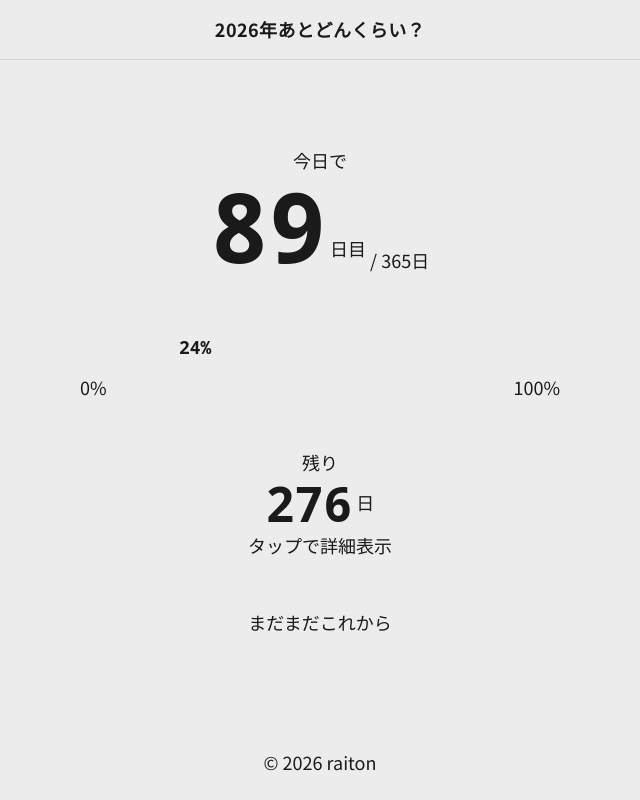
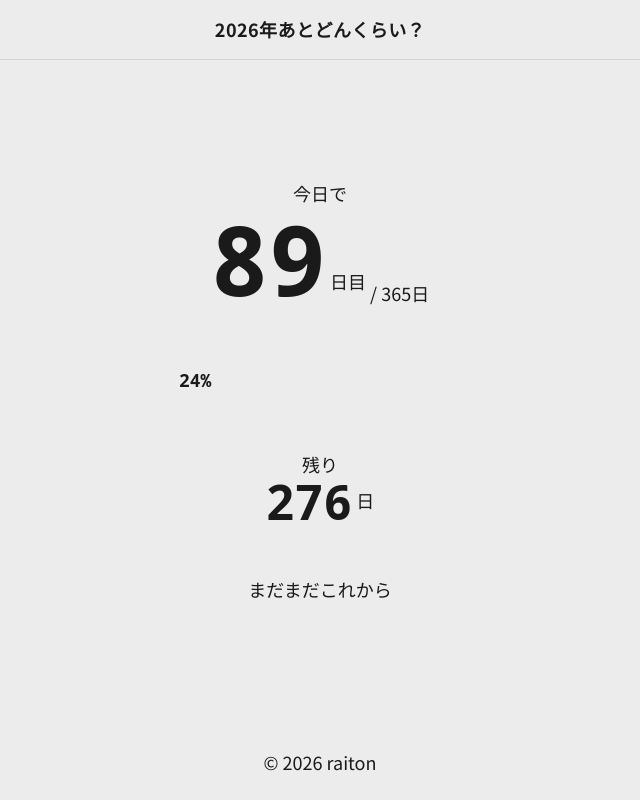
Before and after one commit to raiton-boo/year-project, a Next.js app: page / in a window 1280 px wide. Shown: the whole page, without its empty margins (320-960 px from the left). Built offline with nearby package versions, Linux system fonts and the light colour scheme.

Commit message:
refactor: 可読性の向上

```diff
--- a/src/components/features/ElapsedDays.tsx
+++ b/src/components/features/ElapsedDays.tsx
@@ -5,45 +5,39 @@ import type { YearProgress } from '@/hooks/useYearProgress';
 type Props = Pick<YearProgress, 'elapsedDays' | 'totalDays'>;
 
 export default function ElapsedDays({ elapsedDays, totalDays }: Props) {
+  const labelStyle = {
+    fontSize: 'var(--font-size-sm)',
+    color: 'var(--color-subtext)',
+    fontWeight: 500 as const,
+  };
+
+  const numberStyle = {
+    fontSize: 'clamp(3.75rem, 12vw, 6rem)',
+    fontWeight: 800 as const,
+    letterSpacing: 'var(--letter-spacing-tight)',
+  };
+
+  const unitStyle = {
+    fontSize: 'var(--font-size-lg)',
+    color: 'var(--color-subtext)',
+  };
+
+  const smallLabelStyle = {
+    fontSize: 'var(--font-size-sm)',
+    color: 'var(--color-subtext)',
+  };
+
   return (
     <div className="flex flex-col items-center gap-1">
-      <p
-        style={{
-          fontSize: 'var(--font-size-sm)',
-          color: 'var(--color-subtext)',
-          fontWeight: 500,
-        }}
-      >
-        今日で
-      </p>
+      <p style={labelStyle}>今日で</p>
       <div className="flex items-end gap-1">
-        <p
-          className="font-number leading-none"
-          style={{
-            fontSize: 'clamp(3.75rem, 12vw, 6rem)',
-            fontWeight: 800,
-            letterSpacing: 'var(--letter-spacing-tight)',
-          }}
-        >
+        <p className="font-number leading-none" style={numberStyle}>
           {elapsedDays}
         </p>
-        <p
-          className="mb-3"
-          style={{
-            fontSize: 'var(--font-size-lg)',
-            color: 'var(--color-subtext)',
-          }}
-        >
+        <p className="mb-3" style={unitStyle}>
           日目
         </p>
-        <p
-          style={{
-            fontSize: 'var(--font-size-sm)',
-            color: 'var(--color-subtext)',
-          }}
-        >
-          / {totalDays}日
-        </p>
+        <p style={smallLabelStyle}>/ {totalDays}日</p>
       </div>
     </div>
   );
--- a/src/components/features/ProgressBar.tsx
+++ b/src/components/features/ProgressBar.tsx
@@ -5,9 +5,15 @@ import type { YearProgress } from '@/hooks/useYearProgress';
 
 type Props = Pick<YearProgress, 'progressRate'>;
 
+const CLAMP_MIN_PERCENT = 8;
+const CLAMP_MAX_PERCENT = 92;
+
 export default function ProgressBar({ progressRate }: Props) {
-  // パーセント表示がはみ出さないよう端を調整
-  const clampedLeft = Math.min(Math.max(progressRate, 8), 92);
+  // % 表示がバーの端ではみ出さないよう、表示位置を CLAMP_MIN_PERCENT~CLAMP_MAX_PERCENT% に制限する
+  const clampedLeft = Math.min(
+    Math.max(progressRate, CLAMP_MIN_PERCENT),
+    CLAMP_MAX_PERCENT
+  );
 
   return (
     <div className="flex flex-col w-full max-w-lg px-4 mt-8">
@@ -49,40 +55,18 @@ export default function ProgressBar({ progressRate }: Props) {
 
         {/* ピン */}
         <motion.div
-          className="absolute top-1/2 -translate-y-1/2 -translate-x-1/2 rounded-full"
+          className="absolute top-1/2 -translate-y-1/2 rounded-full"
           style={{
+            left: `${progressRate}%`,
             width: 'var(--progress-pin-size)',
             height: 'var(--progress-pin-size)',
-            backgroundColor: 'var(--color-progress-fill)',
+            backgroundColor: 'var(--color-accent)',
+            boxShadow: '0 2px 8px rgba(59, 130, 246, 0.3)',
           }}
           initial={{ left: '0%' }}
           animate={{ left: `${progressRate}%` }}
           transition={{ duration: 1, ease: 'easeOut' }}
-        >
-          {/* 鼓動アニメーション */}
-          <motion.div
-            className="w-full h-full rounded-full"
-            style={{ backgroundColor: 'var(--color-progress-fill)' }}
-            animate={{ scale: [1, 1.2, 1] }}
-            transition={{
-              duration: 1.2,
-              repeat: Infinity,
-              ease: 'easeInOut',
-            }}
-          />
-        </motion.div>
-      </div>
-
-      {/* 0%と100%のラベル */}
-      <div
-        className="flex justify-between w-full mt-1"
-        style={{
-          fontSize: 'var(--font-size-xs)',
-          color: 'var(--color-subtext)',
-        }}
-      >
-        <span>0%</span>
-        <span>100%</span>
+        />
       </div>
     </div>
   );
--- a/src/components/features/RemainingDays.tsx
+++ b/src/components/features/RemainingDays.tsx
@@ -12,24 +12,44 @@ type TimeUnitProps = {
   large?: boolean;
 };
 
+const labelStyle = {
+  fontSize: 'var(--font-size-sm)',
+  color: 'var(--color-subtext)',
+  fontWeight: 500 as const,
+};
+
+const timeUnitNumberSmallStyle = {
+  fontSize: 'var(--font-size-xl)',
+  fontWeight: 600 as const,
+};
+
+const timeUnitNumberLargeStyle = {
+  fontSize: 'clamp(2rem, 6vw, 3rem)',
+  fontWeight: 600 as const,
+};
+
+const unitStyle = {
+  fontSize: 'var(--font-size-lg)',
+  color: 'var(--color-subtext)',
+};
+
+const unitStyleSmall = {
+  fontSize: 'var(--font-size-base)',
+  color: 'var(--color-subtext)',
+};
+
 function TimeUnit({ value, unit, large = false }: TimeUnitProps) {
   return (
     <div className="flex items-end gap-1 whitespace-nowrap">
       <p
         className="font-number leading-none"
-        style={{
-          fontSize: large ? 'clamp(2rem, 6vw, 3rem)' : 'var(--font-size-xl)',
-          fontWeight: 600,
-        }}
+        style={large ? timeUnitNumberLargeStyle : timeUnitNumberSmallStyle}
       >
         {value}
       </p>
       <p
         className={cn(large ? 'mb-3' : 'mb-2')}
-        style={{
-          fontSize: large ? 'var(--font-size-lg)' : 'var(--font-size-base)',
-          color: 'var(--color-subtext)',
-        }}
+        style={large ? unitStyle : unitStyleSmall}
       >
         {unit}
       </p>
@@ -53,15 +73,7 @@ export default function RemainingDays({ remainingDays, remainingTime }: Props) {
 
   const content = (
     <>
-      <p
-        style={{
-          fontSize: 'var(--font-size-sm)',
-          color: 'var(--color-subtext)',
-          fontWeight: 500,
-        }}
-      >
-        残り
-      </p>
+      <p style={labelStyle}>残り</p>
       <div className="flex items-end gap-2 justify-center flex-nowrap">
         {!isUnderOneDay && <TimeUnit value={days} unit="日" large />}
         {(isUnderMonth || isExpanding) && (
@@ -78,32 +90,18 @@ export default function RemainingDays({ remainingDays, remainingTime }: Props) {
           />
         )}
       </div>
-      {!isUnderOneDay && (
-        <p
-          style={{
-            fontSize: 'var(--font-size-xs)',
-            color: 'var(--color-subtext)',
-          }}
-        >
-          {isExpanded ? 'タップで戻す' : 'タップで詳細表示'}
-        </p>
-      )}
     </>
   );
 
-  // マウント前はdiv、マウント後はbuttonに変わる
   if (!isMounted) {
-    return <div className="flex flex-col items-center gap-1">{content}</div>;
+    return null;
   }
 
   return (
     <button
-      className="flex flex-col items-center gap-1"
-      style={{
-        pointerEvents: isUnderOneDay ? 'none' : 'auto',
-        cursor: isUnderOneDay ? 'default' : 'pointer',
-      }}
       onClick={handleToggle}
+      className="transition-all duration-200"
+      aria-pressed={isExpanded}
     >
       {content}
     </button>
--- a/src/hooks/useRemainingDisplay.ts
+++ b/src/hooks/useRemainingDisplay.ts
@@ -5,6 +5,10 @@ import { getNowJST, getRemainingTime } from '@/lib/time';
 import type { RemainingTime } from '@/lib/time';
 
 const STORAGE_KEY = 'remainingDays_isExpanded';
+const THRESHOLD_DAYS_UNDER_MONTH = 30;
+const THRESHOLD_DAYS_UNDER_THREE = 3;
+const THRESHOLD_DAYS_UNDER_ONE = 1;
+const UPDATE_INTERVAL_MS = 33;
 
 type Props = {
   remainingDays: number;
@@ -17,9 +21,9 @@ export function useRemainingDisplay({ remainingDays, remainingTime }: Props) {
   const [liveTime, setLiveTime] = useState(remainingTime);
   const intervalRef = useRef<ReturnType<typeof setInterval> | null>(null);
 
-  const isUnderMonth = remainingDays < 30;
-  const isUnderThreeDays = remainingDays < 3;
-  const isUnderOneDay = remainingDays < 1;
+  const isUnderMonth = remainingDays < THRESHOLD_DAYS_UNDER_MONTH;
+  const isUnderThreeDays = remainingDays < THRESHOLD_DAYS_UNDER_THREE;
+  const isUnderOneDay = remainingDays < THRESHOLD_DAYS_UNDER_ONE;
   const isExpanding = isExpanded || isUnderOneDay;
 
   useEffect(() => {
@@ -35,7 +39,7 @@ export function useRemainingDisplay({ remainingDays, remainingTime }: Props) {
 
     intervalRef.current = setInterval(() => {
       setLiveTime(getRemainingTime(getNowJST()));
-    }, 33);
+    }, UPDATE_INTERVAL_MS);
 
     return () => {
       if (intervalRef.current) clearInterval(intervalRef.current);
--- a/src/hooks/useYearProgress.ts
+++ b/src/hooks/useYearProgress.ts
@@ -10,6 +10,7 @@ import {
   getRemainingTime,
 } from '@/lib/time';
 import type { RemainingTime } from '@/lib/time';
+import { toZonedTime } from 'date-fns-tz';
 
 export type YearProgress = {
   year: number;
@@ -30,14 +31,14 @@ export function useYearProgress(debugDate?: Date): YearProgress {
   useEffect(() => {
     if (debugDate) return;
 
-    const tomorrow = new Date();
-    tomorrow.setDate(tomorrow.getDate() + 1);
-    tomorrow.setHours(0, 0, 0, 0);
-    const msUntilMidnight = tomorrow.getTime() - Date.now();
+    const tomorrowJST = toZonedTime(new Date(), 'Asia/Tokyo');
+    tomorrowJST.setDate(tomorrowJST.getDate() + 1);
+    tomorrowJST.setHours(0, 0, 0, 0);
+    const msUnitlMidnight = tomorrowJST.getTime() - new Date().getTime();
 
     const timeout = setTimeout(() => {
       setNow(getNowJST());
-    }, msUntilMidnight);
+    }, msUnitlMidnight);
 
     return () => clearTimeout(timeout);
   }, [debugDate]);
```
